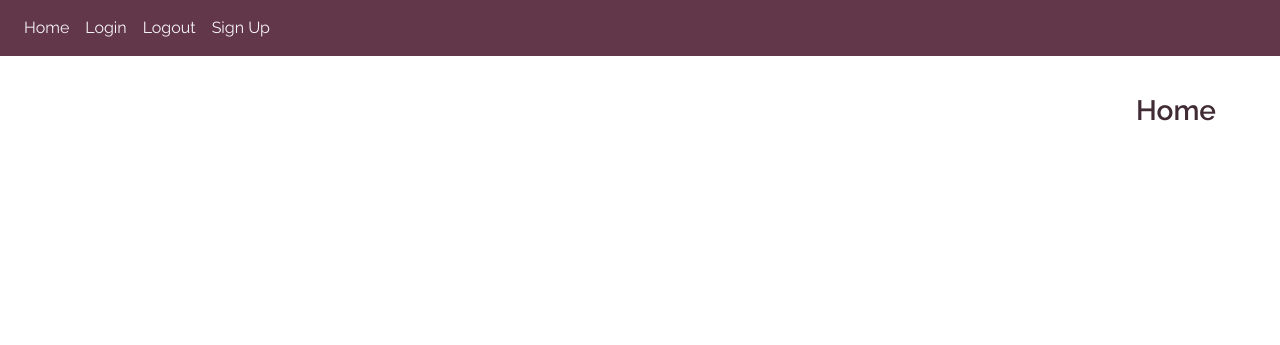
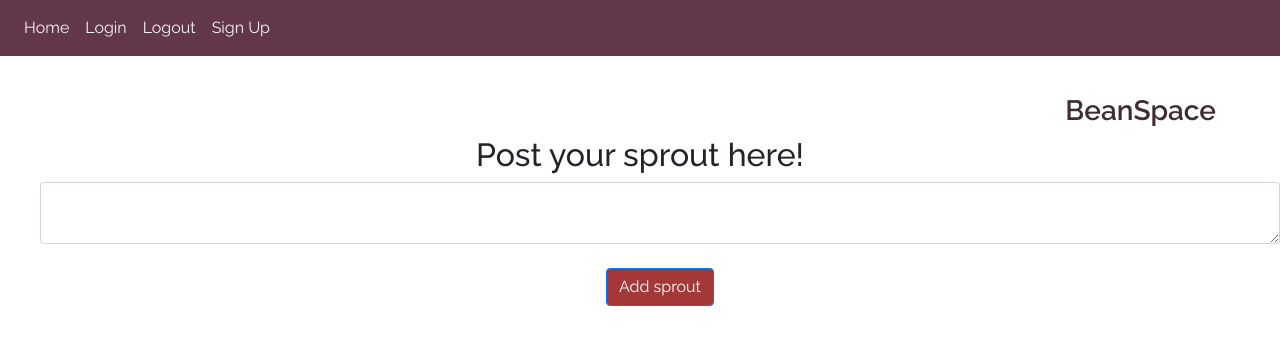
Before and after one commit to michelekeahe/BeanSpace, a Flask app: template templates/home.html in a window 1280 px wide. Shown: the top 345 px of the page. Run offline with Flask 2, Linux system fonts and the light colour scheme; the template is opened without the code that fills it, so the values that code supplies are empty; some libraries are stand-ins or nearby versions.

Commit message:
First Draft

```diff
--- a/templates/home.html
+++ b/templates/home.html
@@ -1,6 +1,32 @@
+<style>
+   .submitSprout {
+      display: flex;
+      justify-content: center;
+   }
+</style>
+
 {% extends "base.html" %} {% block title %}Home{% endblock %}
 {% block content %}
+
 <div class="pageHead">
-   <h3>Home</h3>
+   <h3>BeanSpace</h3>
+   <h2 align="center">Post your sprout here!</h2>
+   <ul class="'list-group list-group-flush" id="sprouts">
+      {% for sprout in user.sprouts %}
+      <li class="list-group-item">
+         {{ sprout.data }}
+         <button type="button" class="close" onclick="deleteSprout({{ sprout.id }})">
+            <span aria-hidden="true">&times;</span>
+         </button>
+      </li>
+      {% endfor %}
+      <form method="post">
+         <textarea name="sprout" id="note" class="form-control"></textarea>
+         <br>
+         <div class="submitSprout">
+            <button type="submit" class="btn btn-primary" style="background-color: #A43838">Add sprout</button>
+         </div>
+      </form>
+   </ul>
 </div>
 {% endblock %}}
```
